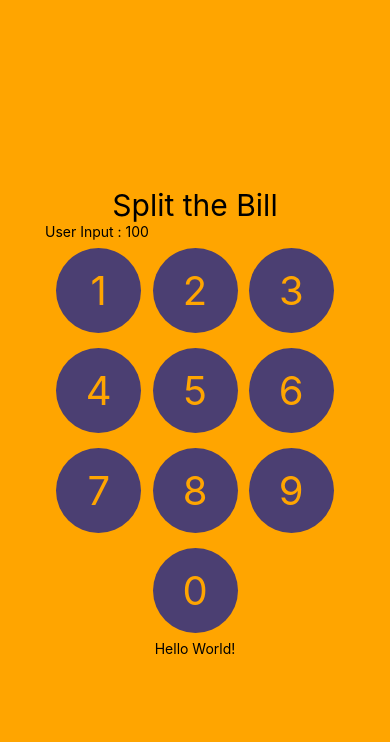
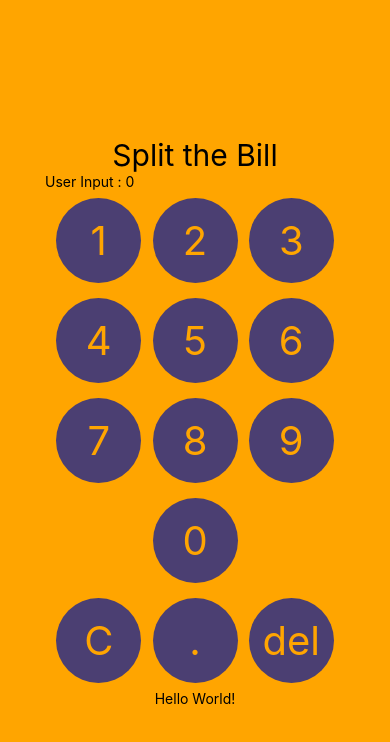
Before and after one commit to NoahAldhous/split-the-bill-react-native, a React Native app: screen / in a window 390 px wide. Shown: the top 742 px of the page. Built offline with nearby package versions, Linux system fonts and the light colour scheme.

Commit message:
refactored calculator buttons to reduce lines of code. buttons are now rendered using the .map method in a separate component file

```diff
--- a/components/Calculator/Calculator.tsx
+++ b/components/Calculator/Calculator.tsx
@@ -5,7 +5,7 @@ import ServiceChargeButtons from './ServiceChargeButtons';
 
 const Calculator = () => {
 
-    const [userInput, setUserInput] = useState<string>("100")
+    const [userInput, setUserInput] = useState<string>("0")
 
     const [serviceCharge, setServiceCharge] = useState<number>(10);
 
@@ -14,6 +14,7 @@ const Calculator = () => {
     const buttonArray = ["1","2","3","4","5","6","7","8","9"];
 
     const calculateBill = () => {
+
         let billWithoutTip:number = Number(userInput);
 
         let tip:number = Number(((billWithoutTip / 100) * serviceCharge).toFixed(2))
@@ -21,125 +22,18 @@ const Calculator = () => {
         setBill((billWithoutTip + tip).toFixed(2))
     }
 
+    const handleButtonPress = (buttonValue:string) => {
+
+        setUserInput(userInput + buttonValue);
+    }
+
     return <View>
         <Text>User Input : {userInput}</Text>
-        <View style={styles.buttonContainer}>
-            <View style={styles.buttonRow}>
-                <Pressable style= {({ pressed }) => [
-                    {
-                        backgroundColor: pressed
-                            ? '#1F2041'
-                            : '#4B3F72'
-                    },
-                    styles.calculatorButton
-                ]}onPress={() => console.log("Pressed!")}>
-                    <Text style={styles.calculatorButtonText}>1</Text>
-                </Pressable>
-                <Pressable style= {({ pressed }) => [
-                    {
-                        backgroundColor: pressed
-                            ? '#1F2041'
-                            : '#4B3F72'
-                    },
-                    styles.calculatorButton
-                ]}onPress={() => console.log("Pressed!")}>
-                    <Text style={styles.calculatorButtonText}>2</Text>
-                </Pressable>
-                <Pressable style= {({ pressed }) => [
-                    {
-                        backgroundColor: pressed
-                            ? '#1F2041'
-                            : '#4B3F72'
-                    },
-                    styles.calculatorButton
-                ]}onPress={() => console.log("Pressed!")}>
-                    <Text style={styles.calculatorButtonText}>3</Text>
-                </Pressable>
-            </View>
-            <View style={styles.buttonRow}>
-                <Pressable style= {({ pressed }) => [
-                    {
-                        backgroundColor: pressed
-                            ? '#1F2041'
-                            : '#4B3F72'
-                    },
-                    styles.calculatorButton
-                ]}onPress={() => console.log("Pressed!")}>
-                    <Text style={styles.calculatorButtonText}>4</Text>
-                </Pressable>
-                <Pressable style= {({ pressed }) => [
-                    {
-                        backgroundColor: pressed
-                            ? '#1F2041'
-                            : '#4B3F72'
-                    },
-                    styles.calculatorButton
-                ]}onPress={() => console.log("Pressed!")}>
-                    <Text style={styles.calculatorButtonText}>5</Text>
-                </Pressable>
-                <Pressable style= {({ pressed }) => [
-                    {
-                        backgroundColor: pressed
-                            ? '#1F2041'
-                            : '#4B3F72'
-                    },
-                    styles.calculatorButton
-                ]}onPress={() => console.log("Pressed!")}>
-                    <Text style={styles.calculatorButtonText}>6</Text>
-                </Pressable>
-            </View>
-            <View style={styles.buttonRow}>
-                <Pressable style= {({ pressed }) => [
-                    {
-                        backgroundColor: pressed
-                            ? '#1F2041'
-                            : '#4B3F72'
-                    },
-                    styles.calculatorButton
-                ]}onPress={() => console.log("Pressed!")}>
-                    <Text style={styles.calculatorButtonText}>7</Text>
-                </Pressable>
-                <Pressable style= {({ pressed }) => [
-                    {
-                        backgroundColor: pressed
-                            ? '#1F2041'
-                            : '#4B3F72'
-                    },
-                    styles.calculatorButton
-                ]}onPress={() => console.log("Pressed!")}>
-                    <Text style={styles.calculatorButtonText}>8</Text>
-                </Pressable>
-                <Pressable style= {({ pressed }) => [
-                    {
-                        backgroundColor: pressed
-                            ? '#1F2041'
-                            : '#4B3F72'
-                    },
-                    styles.calculatorButton
-                ]}onPress={() => console.log("Pressed!")}>
-                    <Text style={styles.calculatorButtonText}>9</Text>
-                </Pressable>
-            </View>
-            <View style={styles.buttonRow}>
-                <Pressable style={({ pressed }) => [
-                    {
-                        backgroundColor: pressed
-                            ? '#1F2041'
-                            : '#4B3F72'
-                    },
-                    styles.calculatorButton
-                ]}>
-                    <Text style={styles.calculatorButtonText}>0</Text>
-                </Pressable>
-            </View>
-        </View>
-
+        <CalculatorButtons/>
     </View>
 };
 
 const styles = StyleSheet.create({
-    buttonContainer: {
-    },
     buttonRow: {
         flexDirection:"row",
         justifyContent:"space-evenly",
--- a/components/Calculator/CalculatorButtons.tsx
+++ b/components/Calculator/CalculatorButtons.tsx
@@ -1,17 +1,57 @@
 import React, {useState} from 'react';
-import {View, StyleSheet, Text, Button} from 'react-native';
+import {View, StyleSheet, Text, Pressable} from 'react-native';
 
 const CalculatorButtons = () => {
 
+    const handleButtonPress = (value: { buttonValue: string; }) => {
+        console.log(value.buttonValue)
+    }
 
-    const buttonArray = ["1","2","3","4","5","6","7","8","9"];
+    const buttonArray:string[][] = [["1","2","3"],["4","5","6"],["7","8","9"],["0"],["C", ".", "del"]];
+
     return <View>
         {buttonArray.map(
-            (item) => {
-                return <Button title = {item}></Button>
+            (arrayOfButtonValues:string[]) => {
+                return <View style={styles.buttonRow}>
+                    {arrayOfButtonValues.map((buttonValue:string) => {
+                    return <Pressable
+                    style= {({ pressed }) => [
+                        {
+                            backgroundColor: pressed
+                                ? '#1F2041'
+                                : '#4B3F72'
+                        },
+                        styles.calculatorButton
+                    ]}onPress={() => {handleButtonPress({buttonValue})}}>
+                        <Text style={styles.calculatorButtonText}>{buttonValue}</Text>
+                    </Pressable>
+                })}
+                </View>
             }
         )}
     </View>
 }
 
+const styles = StyleSheet.create({
+    buttonRow: {
+        flexDirection:"row",
+        justifyContent:"space-evenly",
+        alignItems:"center",
+        height: 100,
+        width: 300,
+    },
+    calculatorButton: {
+        borderRadius:50,
+        padding:1,
+        width:85,
+        height:85,
+        justifyContent:"center",
+        alignItems:"center",
+    },
+    calculatorButtonText: {
+        color:"orange",
+        fontSize:40,
+    }
+});
+
 export default CalculatorButtons;
```
